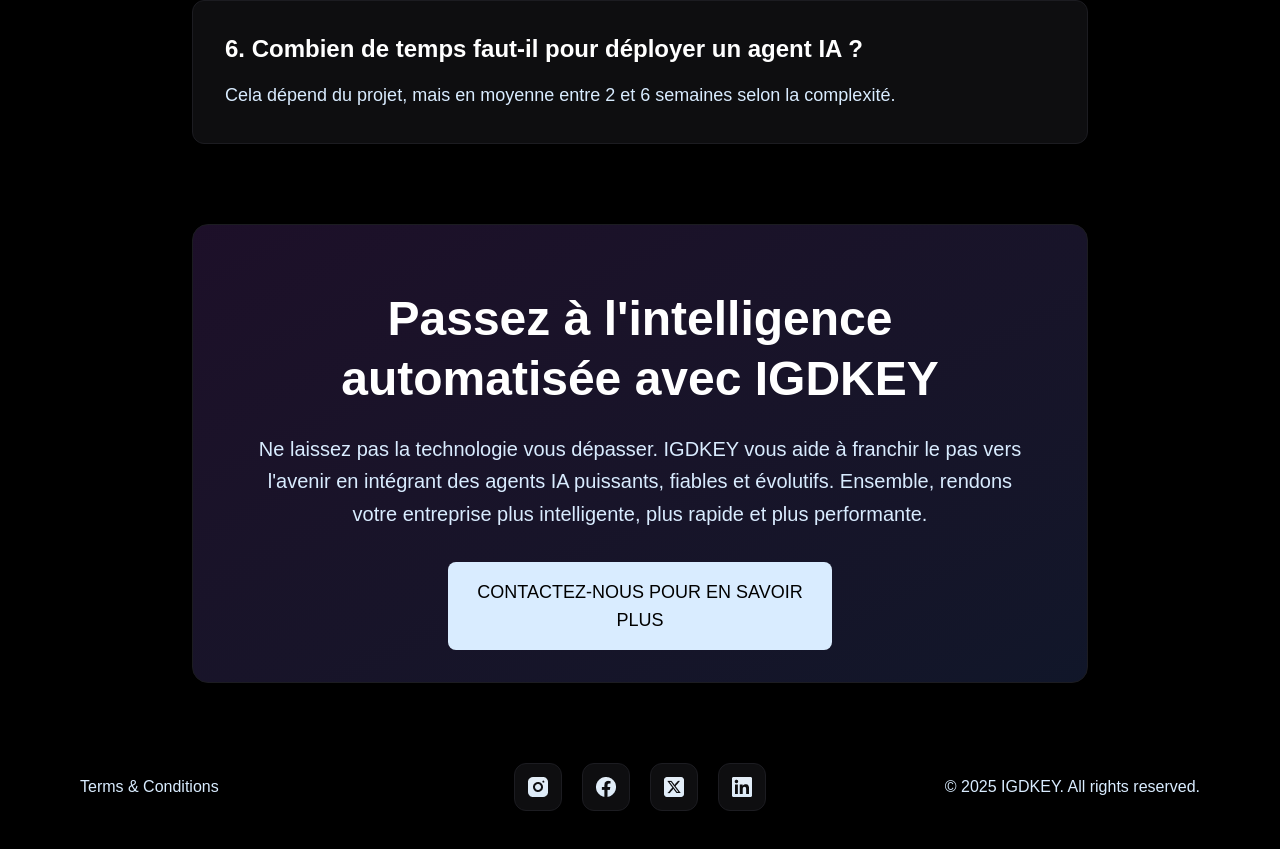
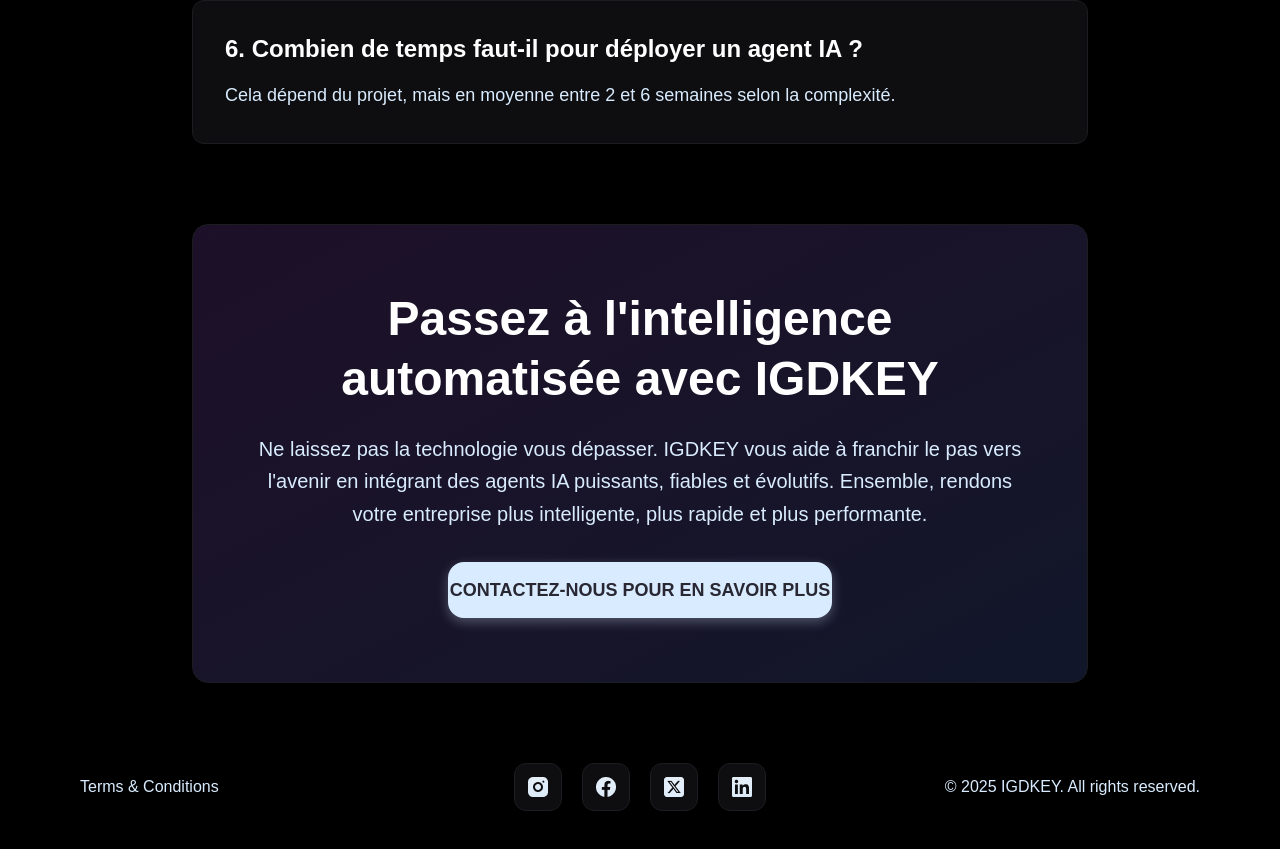
Before and after one commit to JunyiLi0/IGDKEY-website, a React (Vite) app: page /agents in a window 1280 px wide. Shown: the part 4764-5613 px from the top of the page. Built offline with nearby package versions, Linux system fonts and the light colour scheme; a web font is replaced by a local one.

Commit message:
Redesign buttons with clean color transition and improved sizing

```diff
--- a/src/components/Button.jsx
+++ b/src/components/Button.jsx
@@ -1,40 +1,30 @@
 /**
- * A reusable CTA button component.
+ * A reusable CTA button component with simple color change animation.
  * When clicked, it scrolls smoothly to the section with ID "counter",
  * with a small offset from the top for better visual placement.
  */
 
-import { getAssetPath } from "../config";
+const Button = ({ text, className, id }) => {
+  const handleClick = (e) => {
+    e.preventDefault();
 
-const Button = ({ text, className, id }) => {
+    const target = document.getElementById("counter");
+
+    // Only scroll if we found the section and an ID is passed in
+    if (target && id) {
+      const offset = window.innerHeight * 0.15;
+      const top = target.getBoundingClientRect().top + window.pageYOffset - offset;
+      window.scrollTo({ top, behavior: "smooth" });
+    }
+  };
+
   return (
     <a
-      onClick={(e) => {
-        e.preventDefault(); // Stop the link from jumping instantly
-
-        const target = document.getElementById("counter"); // Find the section with ID "counter"
-
-        // Only scroll if we found the section and an ID is passed in
-        // taht prevents the contact button from scrolling to the top
-        if (target && id) {
-          const offset = window.innerHeight * 0.15; // Leave a bit of space at the top
-
-          // Calculate how far down the page we need to scroll
-          const top =
-            target.getBoundingClientRect().top + window.pageYOffset - offset;
-
-          // Scroll smoothly to that position
-          window.scrollTo({ top, behavior: "smooth" });
-        }
-      }}
-      className={`${className ?? ""} cta-wrapper`} // Add base + extra class names
+      onClick={handleClick}
+      className={`${className ?? ""} cta-wrapper group`}
     >
-      <div className="cta-button group">
-        <div className="bg-circle" />
-        <p className="text">{text}</p>
-        <div className="arrow-wrapper">
-          <img src={getAssetPath("/images/arrow-down.svg")} alt="arrow" />
-        </div>
+      <div className="cta-button">
+        <p className="button-text">{text}</p>
       </div>
     </a>
   );
--- a/src/index.css
+++ b/src/index.css
@@ -289,27 +289,38 @@
   }
 
   .cta-wrapper {
-    @apply relative z-20 cursor-pointer;
+    @apply relative z-20 cursor-pointer w-full flex justify-center;
+    transition: transform 0.2s ease;
+  }
+
+  .cta-wrapper:active {
+    transform: scale(0.98);
   }
 
   .cta-button {
-    @apply px-4 py-4 rounded-lg bg-black-200 flex justify-center items-center relative cursor-pointer overflow-hidden;
+    @apply px-10 py-5 rounded-2xl flex justify-center items-center relative cursor-pointer w-full;
+    background-color: #d9ecff;
+    border: 2px solid #d9ecff;
+    transition: all 0.3s ease;
+    white-space: nowrap;
+    box-shadow: 0 4px 12px rgba(217, 236, 255, 0.3);
+  }
 
-    .bg-circle {
-      @apply absolute -right-10 origin-center top-1/2 -translate-y-1/2 w-[120%] h-[120%] group-hover:size-10 group-hover:right-10 rounded-full bg-white-50 transition-all duration-500;
-    }
+  .cta-wrapper:hover .cta-button {
+    background-color: #282732;
+    border-color: #839cb5;
+    box-shadow: 0 6px 20px rgba(0, 0, 0, 0.4);
+    transform: translateY(-2px);
+  }
 
-    .text {
-      @apply uppercase md:text-lg text-black transition-all duration-500 group-hover:text-white-50 group-hover:-translate-x-5 xl:translate-x-0 -translate-x-5;
-    }
+  .button-text {
+    @apply uppercase md:text-lg font-semibold relative z-10;
+    color: #282732;
+    transition: color 0.3s ease;
+  }
 
-    .arrow-wrapper {
-      @apply group-hover:bg-white-50 size-10 rounded-full absolute right-10 top-1/2 -translate-y-1/2 flex justify-center items-center overflow-hidden;
-
-      img {
-        @apply size-5 xl:-translate-y-32 translate-y-0 animate-bounce group-hover:translate-y-0 transition-all duration-500;
-      }
-    }
+  .cta-wrapper:hover .button-text {
+    color: #d9ecff;
   }
 
   .card-border {
--- a/src/pages/AgentsIA.jsx
+++ b/src/pages/AgentsIA.jsx
@@ -370,11 +370,7 @@
                   className="md:w-96 w-full h-14 cta-wrapper group"
                 >
                   <div className="cta-button">
-                    <div className="bg-circle" />
-                    <p className="text text-lg">Contactez-nous pour en savoir plus</p>
-                    <div className="arrow-wrapper">
-                      <img src={import.meta.env.BASE_URL + "images/arrow-down.svg"} alt="arrow" />
-                    </div>
+                    <p className="button-text">Contactez-nous pour en savoir plus</p>
                   </div>
                 </a>
               </div>
--- a/src/pages/Contact.jsx
+++ b/src/pages/Contact.jsx
@@ -209,13 +209,9 @@
 
                 <button type="submit" className="w-full cta-wrapper group" disabled={loading}>
                   <div className="cta-button">
-                    <div className="bg-circle" />
-                    <p className="text text-lg">
+                    <p className="button-text">
                       {loading ? "Envoi en cours..." : "Envoyer le message"}
                     </p>
-                    <div className="arrow-wrapper">
-                      <img src={getAssetPath("/images/arrow-down.svg")} alt="arrow" />
-                    </div>
                   </div>
                 </button>
 
--- a/src/pages/NosExpertises.jsx
+++ b/src/pages/NosExpertises.jsx
@@ -501,14 +501,10 @@
             <div className="flex justify-center">
               <a
                 href="/contact"
-                className="md:w-96 w-full h-14 cta-wrapper group"
+                className="md:w-[500px] w-full h-16 cta-wrapper group"
               >
                 <div className="cta-button">
-                  <div className="bg-circle" />
-                  <p className="text text-lg">Réserver une consultation gratuite</p>
-                  <div className="arrow-wrapper">
-                    <img src={import.meta.env.BASE_URL + "images/arrow-down.svg"} alt="arrow" />
-                  </div>
+                  <p className="button-text">Réserver une consultation gratuite</p>
                 </div>
               </a>
             </div>
--- a/src/pages/NosServices.jsx
+++ b/src/pages/NosServices.jsx
@@ -242,14 +242,10 @@
             <div className="flex justify-center">
               <a
                 href="/contact"
-                className="md:w-80 w-full h-12 cta-wrapper"
+                className="md:w-80 w-full h-12 cta-wrapper group"
               >
-                <div className="cta-button group">
-                  <div className="bg-circle" />
-                  <p className="text">Contactez-nous pour en savoir plus</p>
-                  <div className="arrow-wrapper">
-                    <img src={import.meta.env.BASE_URL + "images/arrow-down.svg"} alt="arrow" />
-                  </div>
+                <div className="cta-button">
+                  <p className="button-text">Contactez-nous pour en savoir plus</p>
                 </div>
               </a>
             </div>
--- a/src/sections/Contact.jsx
+++ b/src/sections/Contact.jsx
@@ -98,15 +98,11 @@
                   />
                 </div>
 
-                <button type="submit">
-                  <div className="cta-button group">
-                    <div className="bg-circle" />
-                    <p className="text">
+                <button type="submit" className="cta-wrapper group">
+                  <div className="cta-button">
+                    <p className="button-text">
                       {loading ? "Envoi en cours..." : "Envoyer le message"}
                     </p>
-                    <div className="arrow-wrapper">
-                      <img src={getAssetPath("/images/arrow-down.svg")} alt="arrow" />
-                    </div>
                   </div>
                 </button>
 
```
Also changed, not shown: .cursor/worktrees.json (added).
